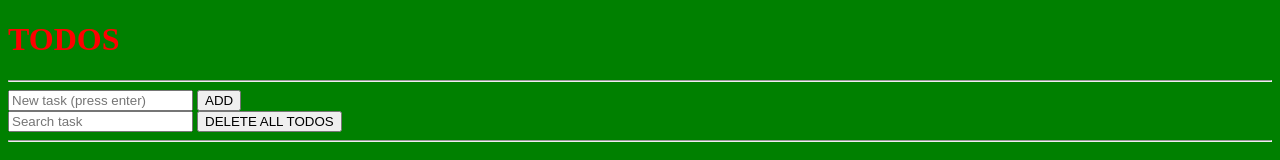
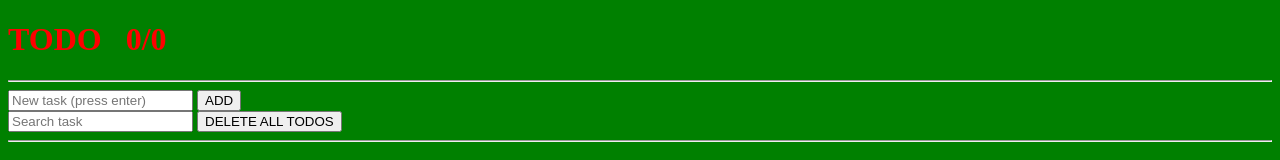
Before and after one commit to NandeeshG/todo-app, a plain HTML site: page index.html in a window 1280 px wide. Shown: the top 160 px of the page. Drawn offline with Linux system fonts and the light colour scheme.

Commit message:
added counter in heading

```diff
--- a/index.html
+++ b/index.html
@@ -15,7 +15,7 @@
     <!-- <a href="https://www.w3schools.com">This is a link</a> -->
     <!-- <img src="w3schools.jpg" alt="W3Schools.com" width="104" height="142"> -->
 
-    <h1 style="color:red;" > TODOS </h1>
+    <h1 style="color:red;" id="heading" >TODO&nbsp;&nbsp;&nbsp;0/0</h1>
     <hr>
     <form id="input_box" >
     <input name="task" placeholder="New task (press enter)">
--- a/script.js
+++ b/script.js
@@ -86,6 +86,8 @@ const updateScreen = function(){
         `PENDING TASKS = ${num_pt}`;
     document.getElementById('finished_tasks').textContent =
         `FINISHED TASKS = ${num_dt}`;
+    document.getElementById('heading').innerHTML =
+        'TODO&nbsp;&nbsp;&nbsp;'+`${num_dt}/${num_pt+num_dt}`;
 }
 
 document.getElementById('input_box').addEventListener('submit',function(e){
```
